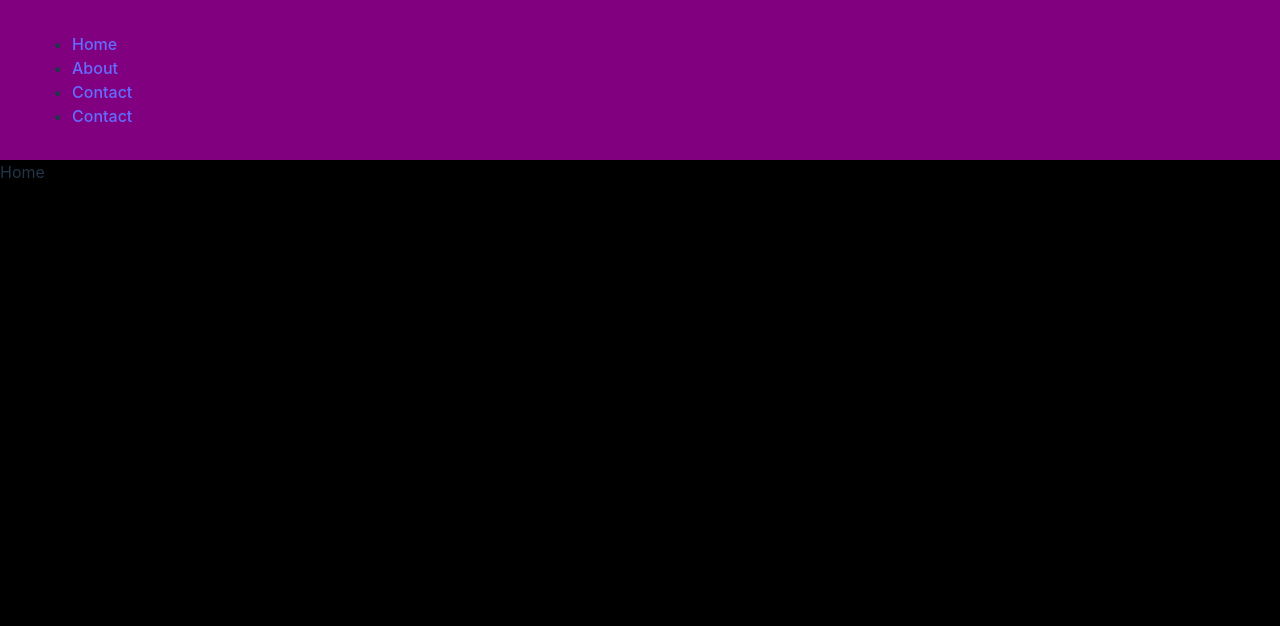
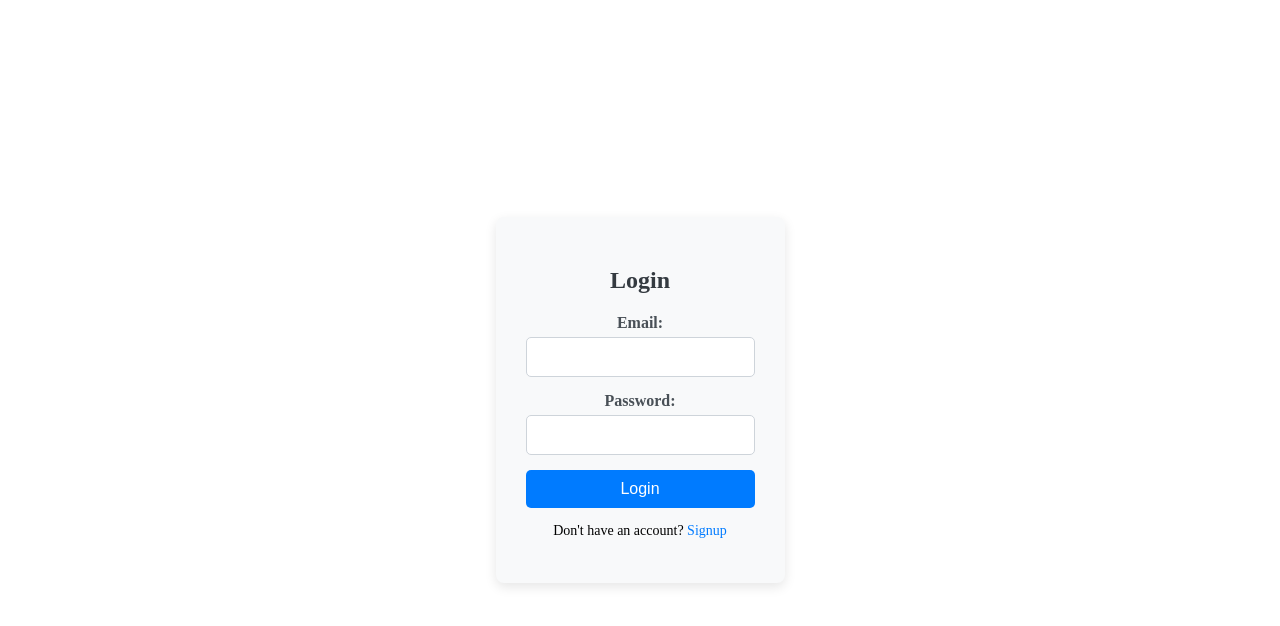
Before and after one commit to Dharanish-AM/MERN-TRAINING-2025, a React (Vite) app in the folder vite-project/: page / in a window 1280 px wide. Shown: the top 626 px of the page. Built offline with nearby package versions, Linux system fonts and the light colour scheme.

Commit message:
Login & Signup Page

```diff
--- a/vite-project/src/App.css
+++ b/vite-project/src/App.css
@@ -1,14 +1,24 @@
-#root {
-  display: flex;
-  width: 100vw;
-  height: 100vh;
+.app-container {
+  text-align: center;
 }
 
+.content {
+  display: flex;
+  justify-content: center;
+  align-items: center;
+  height: calc(100vh - 60px);
+}
 
-.app{
-  display: flex;
-  width: 100vw;
-  height: 100vh;
-  background-color: black;
-  flex-direction: column;
+.switch-link {
+  margin-top: 15px;
+  font-size: 14px;
 }
+
+.switch-link a {
+  color: #007bff;
+  text-decoration: none;
+}
+
+.switch-link a:hover {
+  text-decoration: underline;
+}
--- a/vite-project/src/App.jsx
+++ b/vite-project/src/App.jsx
@@ -1,27 +1,23 @@
+import React from 'react';
+import Login from '../src/pages/Login';
+import Signup from '../src/pages/Signup';
+import { BrowserRouter as Router, Routes, Route, Link } from 'react-router-dom';
+import "./App.css"
 
-import { BrowserRouter, Route, Routes } from 'react-router-dom';
-import './App.css';
-import Home from './components/Home';
-import About from './components/About';
-import Contact from './components/Contact';
-import Gallery from './components/Gallery';
-import Navbar from './components/navbar';
+const App = () => {
+  return (
+    <Router>
+      <div className="app-container">
+        <div className="content">
+          <Routes>
+            <Route path="/" element={<Login />} />
+            <Route path="/signup" element={<Signup />} />
+          </Routes>
+        </div>
+      </div>
+    </Router>
+  );
+};
 
 
-function App() {
-  return (
-    <BrowserRouter>
-     <div className='app'>
-     <Navbar />
-      <Routes>
-        <Route path="/" element={<Home />} />
-        <Route path="/about" element={<About />} />
-        <Route path="/gallery" element={<Gallery />} />
-        <Route path="/contact" element={<Contact />} />
-      </Routes>
-     </div>
-    </BrowserRouter>
-  );
-}
-
 export default App;
--- a/vite-project/src/index.css
+++ b/vite-project/src/index.css
@@ -1,66 +1,18 @@
-:root {
-  font-family: Inter, system-ui, Avenir, Helvetica, Arial, sans-serif;
-  line-height: 1.5;
-  font-weight: 400;
-
-  color-scheme: light dark;
-  color: rgba(255, 255, 255, 0.87);
-  background-color: #242424;
-
-  font-synthesis: none;
-  text-rendering: optimizeLegibility;
-  -webkit-font-smoothing: antialiased;
-  -moz-osx-font-smoothing: grayscale;
-}
-
-a {
-  font-weight: 500;
-  color: #646cff;
-  text-decoration: inherit;
-}
-a:hover {
-  color: #535bf2;
-}
-
 body {
   margin: 0;
   display: flex;
   padding: 0;
+  height: 100vh;
+  width: 100vw;
+
 }
 
-h1 {
-  font-size: 3.2em;
-  line-height: 1.1;
+#root{
+  display: flex;
+  justify-content: center;
+  align-items: center;
+  height: 100%;
+  width: 100%;
+  margin: 0;
+  padding: 0;
 }
-
-button {
-  border-radius: 8px;
-  border: 1px solid transparent;
-  padding: 0.6em 1.2em;
-  font-size: 1em;
-  font-weight: 500;
-  font-family: inherit;
-  background-color: #1a1a1a;
-  cursor: pointer;
-  transition: border-color 0.25s;
-}
-button:hover {
-  border-color: #646cff;
-}
-button:focus,
-button:focus-visible {
-  outline: 4px auto -webkit-focus-ring-color;
-}
-
-@media (prefers-color-scheme: light) {
-  :root {
-    color: #213547;
-    background-color: #ffffff;
-  }
-  a:hover {
-    color: #747bff;
-  }
-  button {
-    background-color: #f9f9f9;
-  }
-}
--- /dev/null
+++ b/vite-project/src/pages/Login.jsx
@@ -0,0 +1,25 @@
+import React from 'react';
+import { Link } from 'react-router-dom';
+import '../styles/Login.css';
+
+const Login = () => {
+  return (
+    <div className="form-container">
+      <h2>Login</h2>
+      <form>
+        <label htmlFor="login-email">Email:</label>
+        <input type="email" id="login-email" name="login-email" required />
+
+        <label htmlFor="login-password">Password:</label>
+        <input type="password" id="login-password" name="login-password" required />
+
+        <button type="submit" className="login-button">Login</button>
+      </form>
+      <p className="switch-link">
+        Don&apos;t have an account? <Link to="/signup">Signup</Link>
+      </p>
+    </div>
+  );
+};
+
+export default Login;
--- /dev/null
+++ b/vite-project/src/pages/Signup.jsx
@@ -0,0 +1,25 @@
+import React from 'react';
+import { Link } from 'react-router-dom';
+import '../styles/Signup.css';
+
+const Signup = () => {
+  return (
+    <div className="form-container">
+      <h2>Signup</h2>
+      <form>
+        <label htmlFor="signup-email">Email:</label>
+        <input type="email" id="signup-email" name="signup-email" required />
+
+        <label htmlFor="signup-password">Password:</label>
+        <input type="password" id="signup-password" name="signup-password" required />
+
+        <button type="submit" className="signup-button">Signup</button>
+      </form>
+      <p className="switch-link">
+        Already have an account? <Link to="/">Login</Link>
+      </p>
+    </div>
+  );
+};
+
+export default Signup;
--- /dev/null
+++ b/vite-project/src/styles/Login.css
@@ -0,0 +1,63 @@
+.form-container {
+    background-color: #f8f9fa;
+    border-radius: 8px;
+    box-shadow: 0 4px 12px rgba(0, 0, 0, 0.1);
+    padding: 30px;
+    margin: 20px auto;
+    width: 100%;
+    max-width: 400px;
+    text-align: center;
+}
+
+h2 {
+    color: #343a40;
+    margin-bottom: 20px;
+}
+
+form {
+    display: flex;
+    flex-direction: column;
+}
+
+label {
+    font-weight: bold;
+    color: #495057;
+    margin-bottom: 5px;
+}
+
+input {
+    padding: 10px;
+    margin-bottom: 15px;
+    border: 1px solid #ced4da;
+    border-radius: 5px;
+    font-size: 16px;
+}
+
+.login-button {
+    background-color: #007bff;
+    color: #ffffff;
+    padding: 10px;
+    border: none;
+    border-radius: 5px;
+    font-size: 16px;
+    cursor: pointer;
+    transition: background-color 0.3s ease;
+}
+
+.login-button:hover {
+    background-color: #0056b3;
+}
+
+.switch-link {
+    margin-top: 15px;
+    font-size: 14px;
+}
+
+.switch-link a {
+    color: #007bff;
+    text-decoration: none;
+}
+
+.switch-link a:hover {
+    text-decoration: underline;
+}
--- /dev/null
+++ b/vite-project/src/styles/Signup.css
@@ -0,0 +1,63 @@
+.form-container {
+    background-color: #f8f9fa;
+    border-radius: 8px;
+    box-shadow: 0 4px 12px rgba(0, 0, 0, 0.1);
+    padding: 30px;
+    margin: 20px auto;
+    width: 100%;
+    max-width: 400px;
+    text-align: center;
+}
+
+h2 {
+    color: #343a40;
+    margin-bottom: 20px;
+}
+
+form {
+    display: flex;
+    flex-direction: column;
+}
+
+label {
+    font-weight: bold;
+    color: #495057;
+    margin-bottom: 5px;
+}
+
+input {
+    padding: 10px;
+    margin-bottom: 15px;
+    border: 1px solid #ced4da;
+    border-radius: 5px;
+    font-size: 16px;
+}
+
+.signup-button {
+    background-color: #28a745;
+    color: #ffffff;
+    padding: 10px;
+    border: none;
+    border-radius: 5px;
+    font-size: 16px;
+    cursor: pointer;
+    transition: background-color 0.3s ease;
+}
+
+.signup-button:hover {
+    background-color: #218838;
+}
+
+.switch-link {
+    margin-top: 15px;
+    font-size: 14px;
+}
+
+.switch-link a {
+    color: #007bff;
+    text-decoration: none;
+}
+
+.switch-link a:hover {
+    text-decoration: underline;
+}
```
